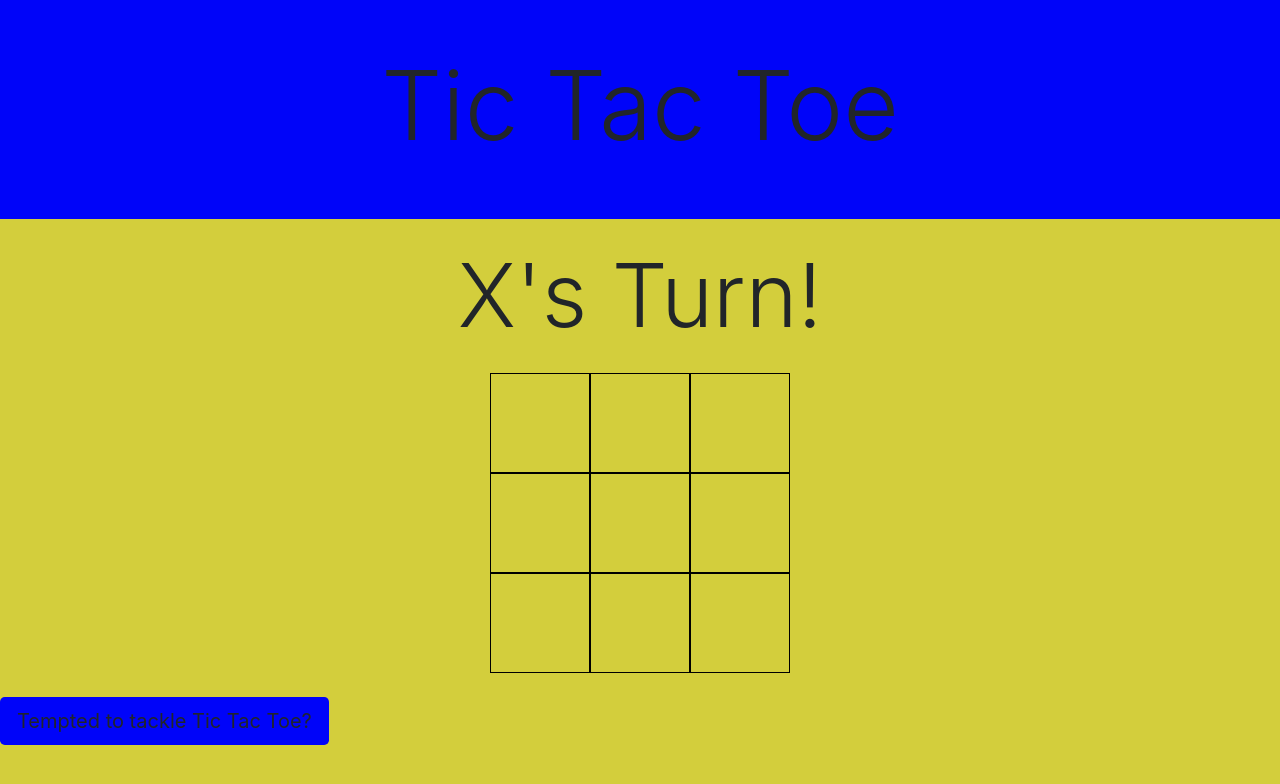
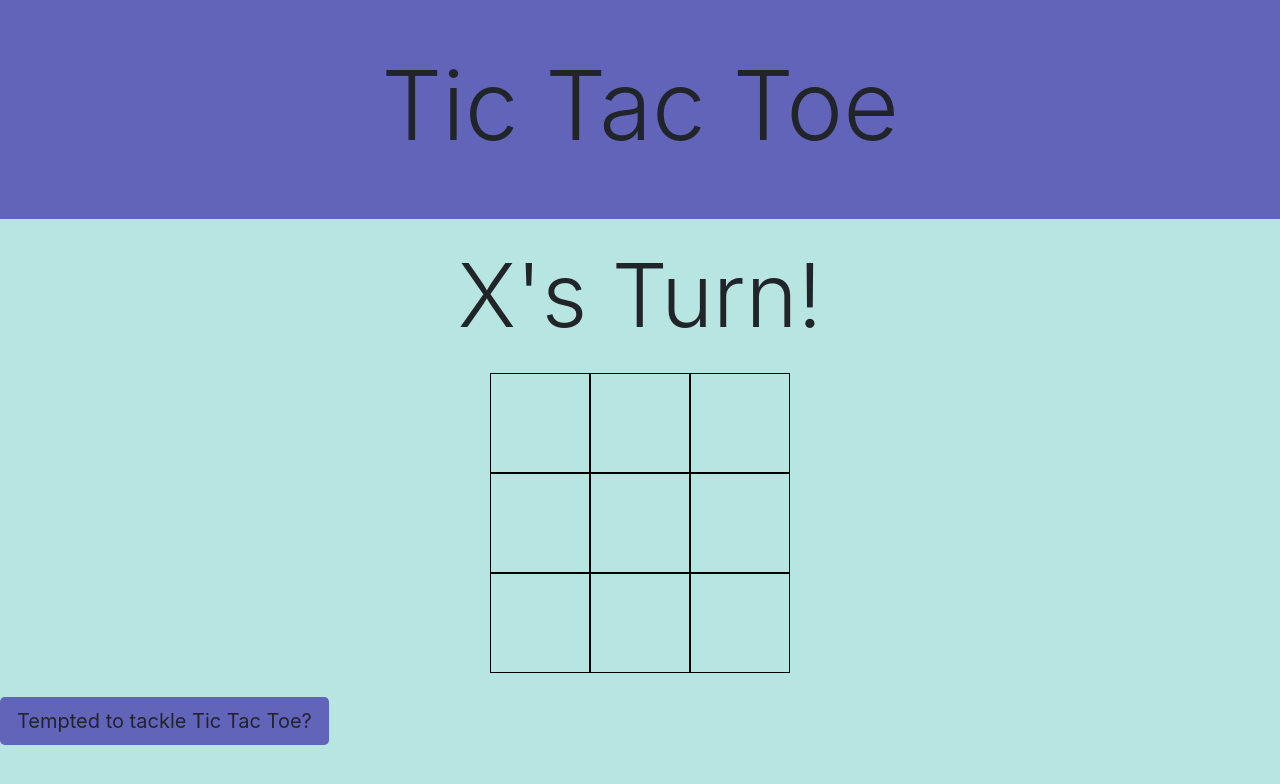
Before and after one commit to catherineosborn/ticTacToeGame, a plain HTML site: page index.html in a window 1280 px wide. Drawn offline with nearby package versions, Linux system fonts and the light colour scheme.

Commit message:
styling changes

```diff
--- a/styles.css
+++ b/styles.css
@@ -10,7 +10,7 @@
   }
 
 .box:hover {
-    background-color: #0004f9;
+    background-color: #6264ba;
 }
 
 .row {
@@ -21,13 +21,13 @@
 }
 
 header {
-    background-color: #0004f9;
+    background-color: #6264ba;
 }
 
 #startButton {
-    background-color: #0004f9;
+    background-color: #6264ba;
 }
 
 body {
-    background-color: rgb(211, 206, 60);
+    background-color: rgb(182, 229, 226);
 }
```
